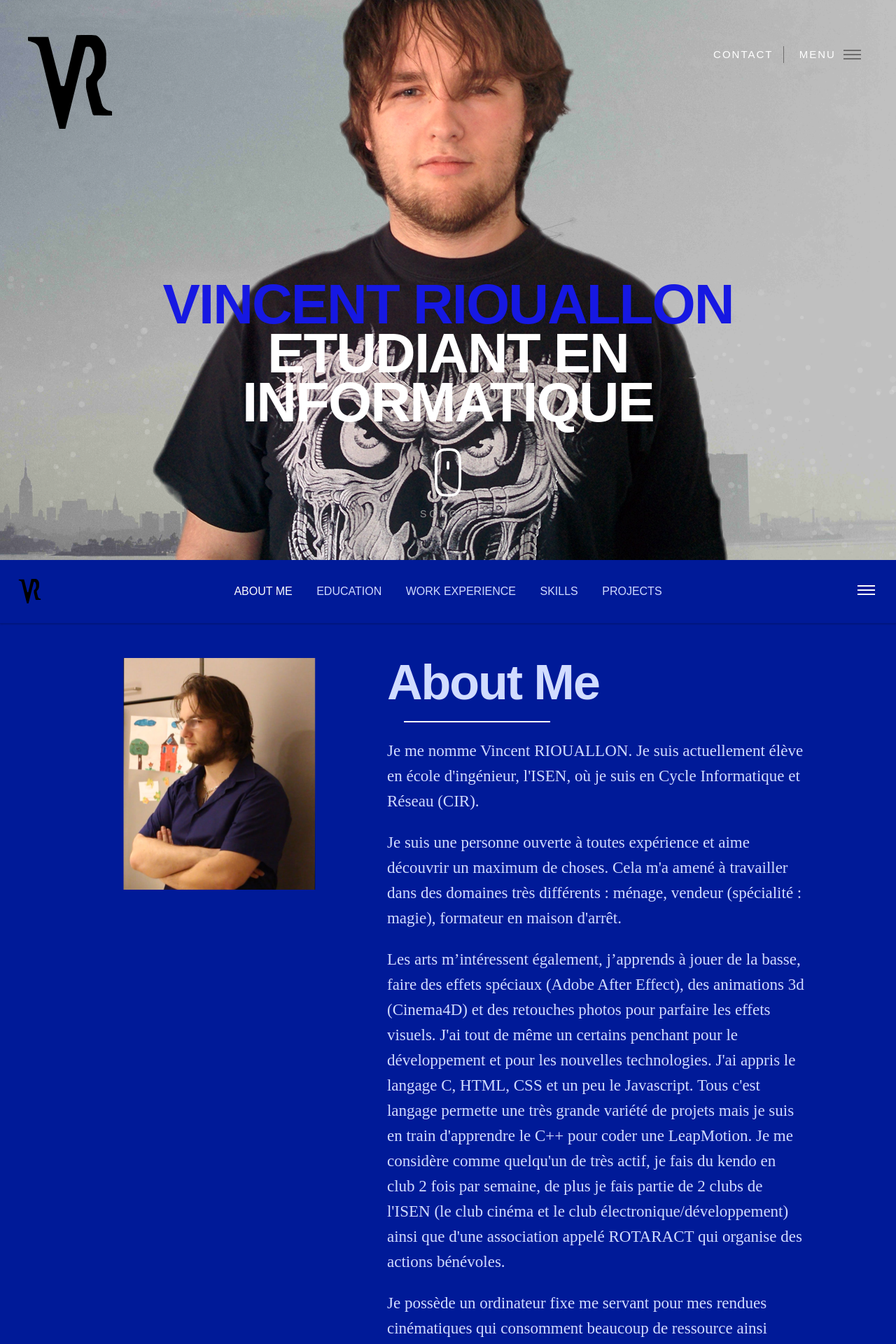
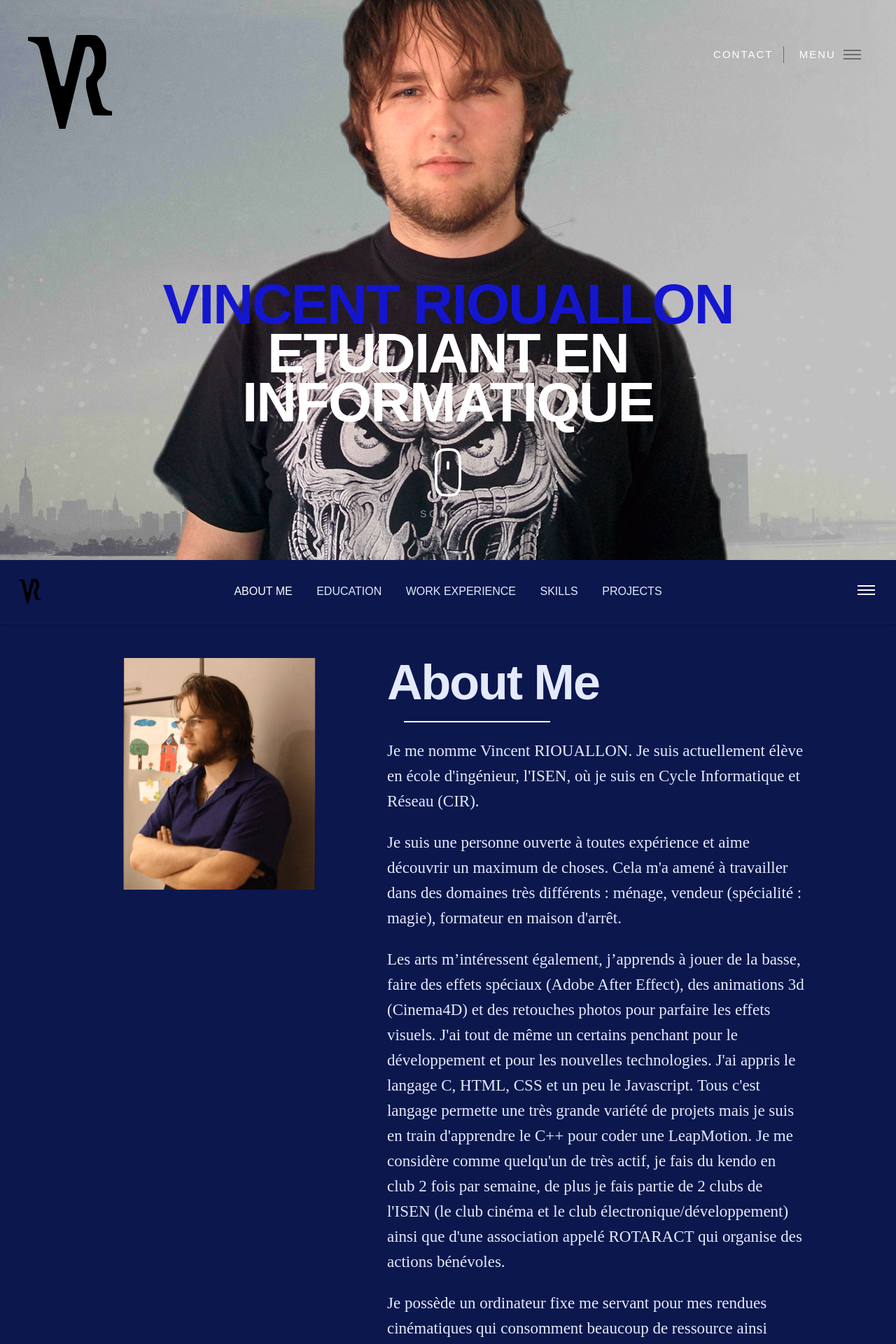
Before and after one commit to artentica/portfolio, a PHP site: page / in a window 1280 px wide. Shown: the top 1920 px of the page at 70% size. Run offline with PHP 8.4, Linux system fonts and the light colour scheme; some libraries are stand-ins or nearby versions.

Commit message:
pas mal de changement

```diff
--- a/assets/css/artentica.css
+++ b/assets/css/artentica.css
@@ -106,7 +106,7 @@ padding-bottom: 40px;}
   width: 575px;
   float: right; }
 a {
-  color: #D1DCFF;
+  color: #E4EAFC;
   text-decoration: none;
   outline: none; }
 
@@ -317,7 +317,7 @@ span.sub-text {
   margin-bottom: 10px; }
 
 span.red-hit {
-  color: #1618E2; }
+  color: #1416CF; }
 
 
 
@@ -548,7 +548,7 @@ NAVIGATION
 */
 #main-nav-hold {
   font-family: "museo-sans", sans-serif;
-  background: #001A98;
+  background: #0C174D;
   font-size: 16px;
   height: 90px;
   position: relative;
@@ -572,15 +572,15 @@ NAVIGATION
     -ms-box-shadow: 0px 1px 2px rgba(0, 0, 0, 0.2);
     box-shadow: 0px 1px 2px rgba(0, 0, 0, 0.2);
     z-index: 100;
-    border-bottom: 1px solid #001681;
+    border-bottom: 1px solid #141E4D;
     height: 90px;
     position: absolute;
     width: 100%;
     left: 0px;
     top: 0px;
-    background: #001A98; }
+    background: #0C174D; }
     #main-nav-hold .main-nav a.nav-btn {
-     color: #D1DCFF;
+     color: #E4EAFC;
       line-height: 90px;
       margin: 0px 15px; }
       @media (max-width: 1150px) {
@@ -984,10 +984,10 @@ about_me
     margin-bottom: 0px; }
 
 #about_me {
-  background: #001A98; /*0C174D*/
+  background: #0C174D; /*0C174D*/
   padding: 50px 0px;
   padding-bottom: 0px;
-  color: #D1DCFF;;
+  color: #E4EAFC;
   position: relative;
   overflow: hidden; }
   @media (max-width: 767px) {
--- a/assets/js/artentica.Contact.js
+++ b/assets/js/artentica.Contact.js
@@ -51,10 +51,10 @@ var Contact = (function($) {
 	var sendForm = function(id) {
 
 		var formData = $('#form-contact').serialize();
-
+        console.log(formData);
 		$.ajax({
 			type: 'POST',
-			url: 'contact-send.php',
+			url: 'send_mail.php',
 			data: formData
 		}).success(function() {
 
--- a/assets/js/artentica.Map.js
+++ b/assets/js/artentica.Map.js
@@ -105,9 +105,9 @@ function initialize() {
   map.setMapTypeId('map_style');
   setMarkers(map, places);
 }
-var image1 = 'assets/img/map-blue.png';
-var image2 = 'assets/img/map-green.png';
-var image3 = 'assets/img/map-purple.png';
+var image1 = 'assets/img/icone_perso.png';
+var image2 = 'assets/img/icone_perso.png';
+var image3 = 'assets/img/icone_perso.png';
 var places = [
   ['Where I live', 48.429923, -4.5513709, 4],
   ['Where I Work', 48.4068511, -4.418686, 3],
--- a/index.html
+++ b/index.html
@@ -39,6 +39,7 @@
 
 	<body>
 <div style="display:none;">
+    <img src="assets/img/scroll1.png" alt="preload">
     <img src="assets/img/scroll2.png" alt="preload">
     <img src="assets/img/scroll3.png" alt="preload">
     <img src="assets/img/scroll4.png" alt="preload">
```
Also changed, not shown: other parts of assets/css/artentica.css (+25 -25 lines), assets/img/icone_perso.png (added), assets/img/scroll1.png, assets/img/scroll2.png, assets/img/scroll3.png, assets/img/scroll4.png, assets/img/scroll5.png, assets/img/scroll6.png, assets/img/scroll7.png, assets/img/scroll8.png, assets/img/scroll9.png, 1 other file.
